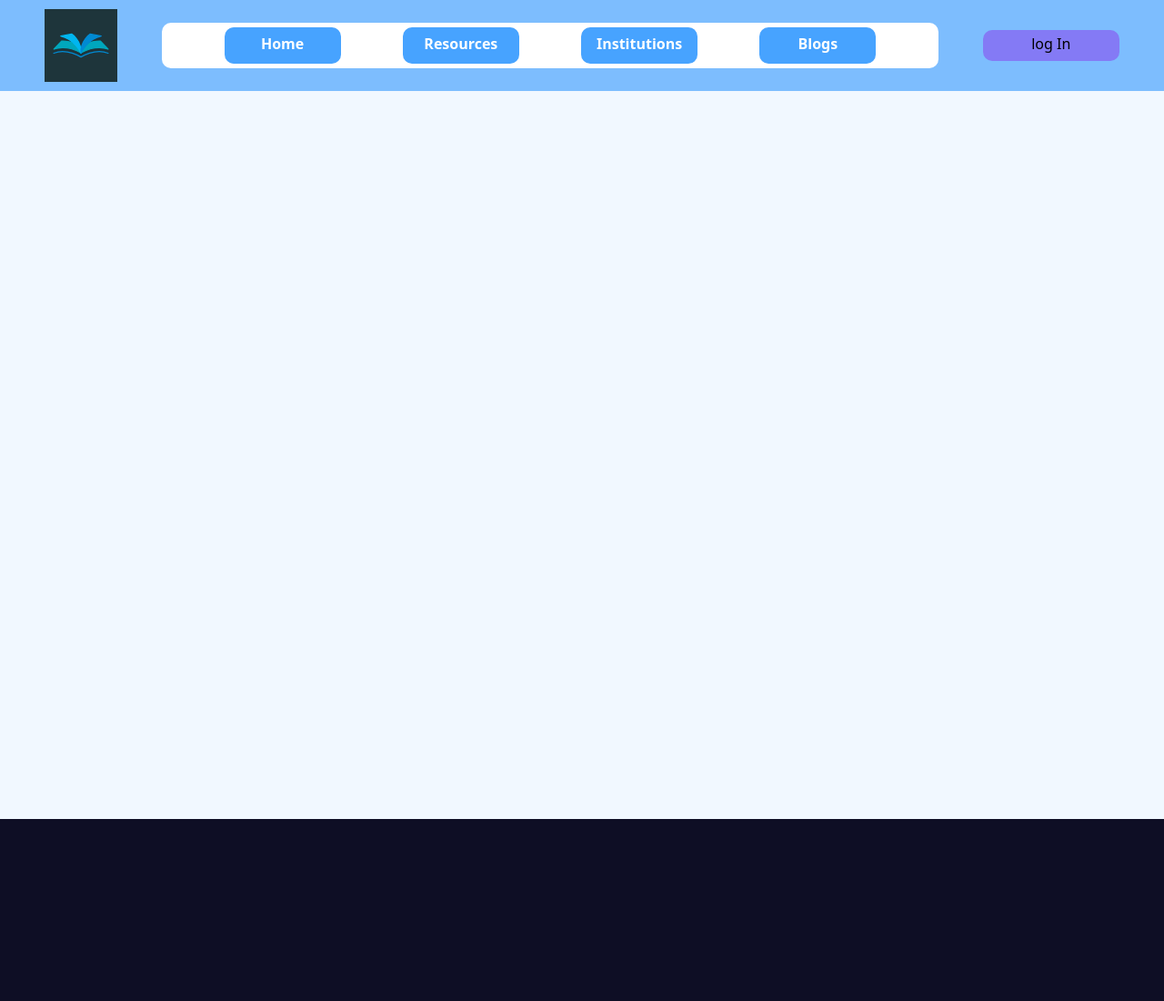
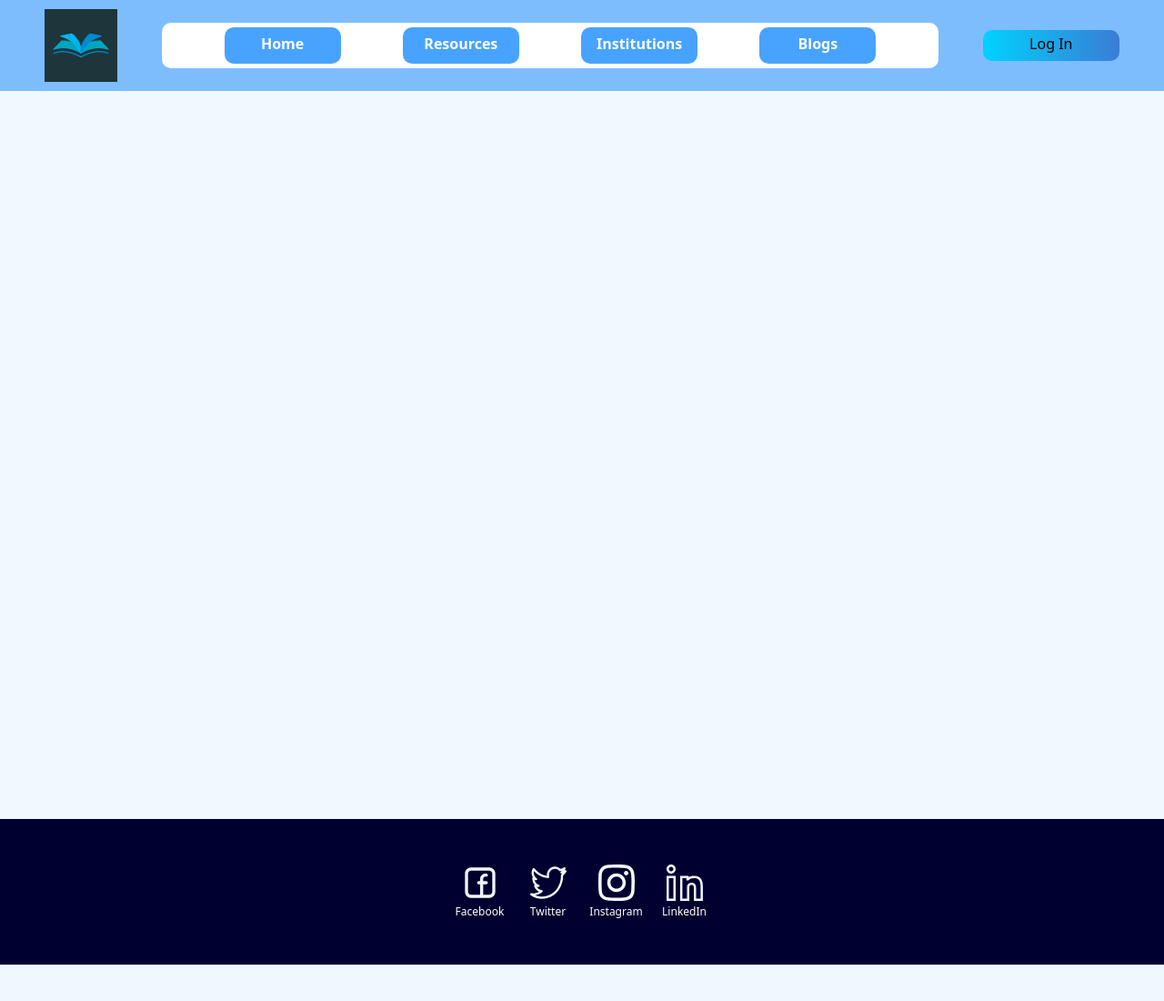
Before and after one commit to E-vanson/MyResources, a PHP site: page /landing.html in a window 1280 px wide. Shown: the whole page at 91% size. After the commit the page ends 1060 px from the top, so only its background shows below. Run offline with PHP 8.4, Linux system fonts and the light colour scheme.

Commit message:
first style commit

```diff
--- a/Login/pagesDesign/css/main.css
+++ b/Login/pagesDesign/css/main.css
@@ -605,8 +581,12 @@ video {
   height: 50%;
 }
 
-.h-20 {
-  height: 5rem;
+.h-1\/3 {
+  height: 33.333333%;
+}
+
+.h-1\/5 {
+  height: 20%;
 }
 
 .h-4\/5 {
@@ -617,32 +597,24 @@ video {
   height: 100px;
 }
 
-.h-\[30px\] {
-  height: 30px;
+.h-\[40px\] {
+  height: 40px;
+}
+
+.h-\[60px\] {
+  height: 60px;
 }
 
 .h-full {
   height: 100%;
 }
 
-.h-1\/3 {
-  height: 33.333333%;
-}
-
 .h-screen {
   height: 100vh;
 }
 
-.h-1\/4 {
-  height: 25%;
-}
-
 .w-2\/3 {
   width: 66.666667%;
-}
-
-.w-20 {
-  width: 5rem;
 }
 
 .w-\[15\%\] {
@@ -653,12 +625,16 @@ video {
   width: 150px;
 }
 
+.w-\[40px\] {
+  width: 40px;
+}
+
+.w-\[75px\] {
+  width: 75px;
+}
+
 .w-full {
   width: 100%;
-}
-
-.w-4\/5 {
-  width: 80%;
 }
 
 .w-screen {
@@ -677,20 +653,12 @@ video {
   justify-content: center;
 }
 
+.justify-between {
+  justify-content: space-between;
+}
+
 .justify-evenly {
   justify-content: space-evenly;
-}
-
-.overflow-auto {
-  overflow: auto;
-}
-
-.overflow-hidden {
-  overflow: hidden;
-}
-
-.overflow-scroll {
-  overflow: scroll;
 }
 
 .overflow-x-hidden {
@@ -701,13 +669,9 @@ video {
   border-radius: 10px;
 }
 
-.border-\[1px\] {
-  border-width: 1px;
-}
-
-.border-\[red\] {
-  --tw-border-opacity: 1;
-  border-color: rgb(255 0 0 / var(--tw-border-opacity));
+.bg-\[\#000030\] {
+  --tw-bg-opacity: 1;
+  background-color: rgb(0 0 48 / var(--tw-bg-opacity));
 }
 
 .bg-\[\#47A3FF\] {
@@ -748,37 +694,18 @@ video {
   background-color: rgb(241 248 255 / var(--tw-bg-opacity));
 }
 
-.bg-\[\#191817\] {
+.bg-\[white\] {
   --tw-bg-opacity: 1;
-  background-color: rgb(25 24 23 / var(--tw-bg-opacity));
-}
-
-.bg-\[\#1F1F23\] {
-  --tw-bg-opacity: 1;
-  background-color: rgb(31 31 35 / var(--tw-bg-opacity));
-}
-
-.bg-\[\#1F1F25\] {
-  --tw-bg-opacity: 1;
-  background-color: rgb(31 31 37 / var(--tw-bg-opacity));
-}
-
-.bg-\[\#0E0E25\] {
-  --tw-bg-opacity: 1;
-  background-color: rgb(14 14 37 / var(--tw-bg-opacity));
-}
-
-.bg-\[blue\] {
-  --tw-bg-opacity: 1;
-  background-color: rgb(0 0 255 / var(--tw-bg-opacity));
-}
-
-.fill-\[white\] {
-  fill: white;
+  background-color: rgb(255 255 255 / var(--tw-bg-opacity));
 }
 
 .pb-1 {
   padding-bottom: 0.25rem;
+}
+
+.text-xs {
+  font-size: 0.75rem;
+  line-height: 1rem;
 }
 
 .font-semibold {
@@ -790,8 +717,20 @@ video {
   color: rgb(255 255 255 / var(--tw-text-opacity));
 }
 
-.hover\:text-\[\]:hover {
-  color: ;
+.login--btn {
+  background-image: linear-gradient(to right, #00d2ff 0%, #3a7bd5  51%, #00d2ff  100%);
+  text-align: center;
+  transition: 0.5s;
+  background-size: 200% auto;
+  border-radius: 10px;
+  display: block;
+}
+
+.login--btn:hover {
+  background-position: right center;
+  color: #fff;
+  text-decoration: none;
+  box-shadow: 0 0 5px #eee;
 }
 
 .hover\:text-\[white\]:hover {
--- a/Login/pagesDesign/landing.html
+++ b/Login/pagesDesign/landing.html
@@ -35,8 +35,9 @@
             </div>
 
             <!-- logIn button -->
-            <button class="bg-[#847AF5] pb-1 w-[150px] h-1/3 rounded-[10px] hover:opacity-80 hover:text-[white]">
-                <a href="#">log In</a>
+            <button class="bg-[#847AF5] pb-1 w-[150px] h-1/3 rounded-[10px] hover:opacity-80 hover:text-[white]
+            login--btn">
+                <a href="#">Log In</a>
             </button>
         </div>
     </header>
@@ -56,9 +57,30 @@
     </section>
 
     <!-- Footer -->
-    <footer class="w-full h-1/4">
-        <div class="flex items-center justify-center container mx-auto bg-[#0E0E25] h-full">
+    <footer class="w-full h-1/5">
+        <div class="flex items-center justify-center container mx-auto bg-[#000030] h-full">
 
+            <!-- social links -->
+            <a href="#">
+                <div class="w-[75px] h-[60px] flex flex-col items-center justify-between">
+                    <img src="images\facebook.svg" class="facebook--icon h-[40px] w-[40px]" alt="">
+                    <small class="text-[white] text-align text-xs">Facebook</small>
+                </div></a>
+            <a href="#">
+                <div class="w-[75px] h-[60px] flex flex-col items-center justify-between">
+                    <img src="images\twitter.svg" class="twitter--icon h-[40px] w-[40px]" alt="">
+                    <small class="text-[white] text-align text-xs">Twitter</small>
+                </div></a>
+            <a href="#">
+                <div class="w-[75px] h-[60px] flex flex-col items-center justify-between">
+                    <img src="images\instagram.svg" class="instagram--icon h-[40px] w-[40px]" alt="">
+                    <small class="text-[white] text-align text-xs">Instagram</small>
+                </div></a>
+            <a href="#">
+                <div class="w-[75px] h-[60px] flex flex-col items-center justify-between">
+                    <img src="images\linkedin.svg" class="linkedin--icon h-[40px] w-[40px]" alt="">
+                    <small class="text-[white] text-align text-xs">LinkedIn</small>
+                </div></a>
         </div>
     </footer>
 
```
Also changed, not shown: other parts of Login/pagesDesign/css/main.css (+0 -54 lines), Login/pagesDesign/style.css (+18 -0 lines), Login/pagesDesign/images/facebook.svg, Login/pagesDesign/images/instagram.svg, Login/pagesDesign/images/linkedin.svg, Login/pagesDesign/images/twitter.svg.
